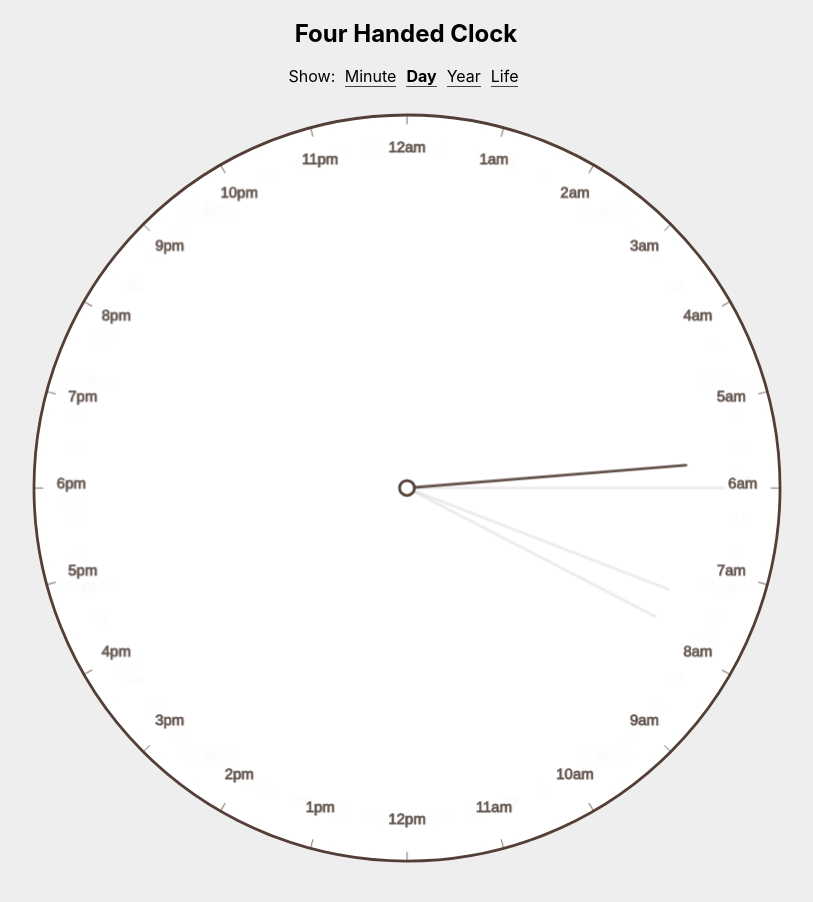
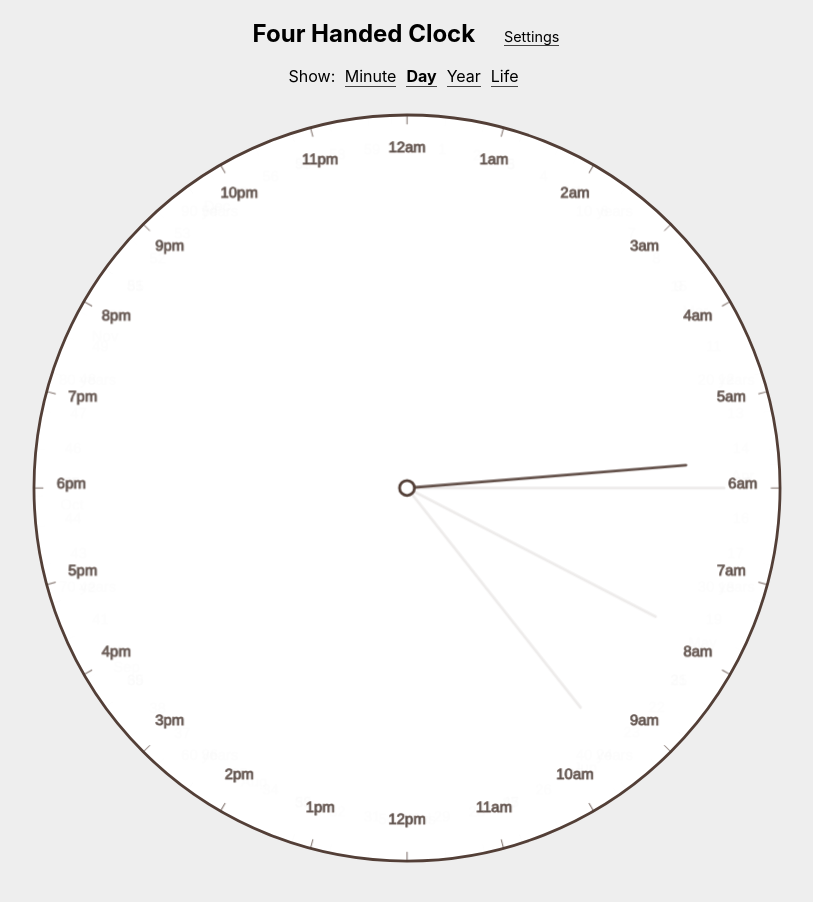
Before and after one commit to omarish/clock, a React (Create React App) app: page / in a window 1280 px wide. Shown: the top 902 px of the page, without its empty margins (234-1047 px from the left). Built offline with nearby package versions, Linux system fonts and the light colour scheme.

Commit message:
[Feature] Add settings page (#1)
* [Feature] Adds settings page

* Adds settings page

```diff
--- a/package.json
+++ b/package.json
@@ -38,5 +38,8 @@
       "last 1 firefox version",
       "last 1 safari version"
     ]
+  },
+  "devDependencies": {
+    "eslint": "^5.16.0"
   }
 }
--- a/src/App.js
+++ b/src/App.js
@@ -1,22 +1,22 @@
 import React, { Component } from 'react';
 import classNames from 'classnames';
+import { scaleLinear } from 'd3-scale'
+import * as d3 from 'd3'
+
 import './styles/index.scss';
 import Clock from './components/Clock'
-import { scaleLinear } from 'd3-scale'
-import * as d3 from "d3"
+import Settings from './components/Settings'
+
 import moment from 'moment'
-import { months, DOB, lifeExpectancy } from './util/constants'
+import { months, tsToDays, Storage } from './util'
 
-const hands = [
-  'Minute',
-  'Day',
-  'Year',
-  'Life'
-]
+const storage = new Storage()
+
 const clockRadius = 400,
       margin = 30;
-const tsToDays = ts => ts / 86400 / 1000
 
+const hands = ['Minute', 'Day', 'Year', 'Life']
+const pages = { CLOCK: 'clock', SETTINGS: 'settings'}
 const faces = {
   'Minute': {
     type: 'Minute',
@@ -63,13 +63,13 @@ const faces = {
   /* Life age. */
   'Life': {
     type: 'Life',
-    value: time => tsToDays(time - DOB) / 365,
+    value: time => tsToDays(time - storage.getDOB()) / 365,
     length: -(clockRadius - 100),
     balance: 0,
-    ticks: d3.range(0, lifeExpectancy, 5),
+    ticks: d3.range(0, storage.getExp(), 5),
     hover: val => `Age: ${val}`,
     scale: scaleLinear()
-      .domain([0, lifeExpectancy])
+      .domain([0, storage.getExp()])
       .range([0, 360]),
     text: (d, i) => {
       if (i === 0) return 'Born'
@@ -84,6 +84,7 @@ class App extends Component {
     super(props)
     this.state = {
       face: 'Hours',
+      page: pages.CLOCK,
       now: moment()
     }
   }
@@ -122,23 +123,19 @@ class App extends Component {
     })
   }
 
+  showSettings = () => this.setState({ page: pages.SETTINGS })
+  showClock = () => this.setState({ page: pages.CLOCK })
+
   render() {
     const side = 2 * clockRadius + margin
     const setFace = face => this.setState({ face })
 
-    return (
-      <div className='container'>
-        <div className='title'>
-          <h2>Four Handed Clock</h2>
-          {/* <div className="links">
-            <a href="#settings">Settings</a>
-          </div> */}
-        </div>
+    const clockPage = (
+      <div id="container">
         <div className='hands'>
           Show: {this.renderHands()}
         </div>
-        <div id="container">
-          <Clock
+        {this.state.page === pages.CLOCK && <Clock
           now={this.state.now}
           faces={faces}
           onSetFace={setFace}
@@ -147,8 +144,34 @@ class App extends Component {
           width={side}
           height={side}
           margin={30}
+          storage={storage}
+        />}
+      </div>
+    )
+
+    const onSubmit = evt => {
+      evt.preventDefault();
+      this.setState({ page: pages.CLOCK })
+      return true
+    }
+    const settingsPage = (
+      <Settings
+        storage={storage}
+        onSubmit={onSubmit}
       />
+    )
+
+    return (
+      <div className='container'>
+        <div className='title'>
+          <h2>Four Handed Clock</h2>
+          <div className="links">
+            {this.state.page === pages.CLOCK && <button onClick={() => this.showSettings()}>Settings</button>}
+            {this.state.page === pages.SETTINGS && <button onClick={() => this.showClock()}>Clock</button>}
           </div>
+        </div>
+        {this.state.page === pages.CLOCK && clockPage}
+        {this.state.page === pages.SETTINGS && settingsPage}
       </div>
     )
   }
--- a/src/components/Clock.js
+++ b/src/components/Clock.js
@@ -88,7 +88,6 @@ class Clock extends Component {
       .attr('id', faceId)
       .attr('class', 'clock-face')
       .on('click', (d, i) => {
-        console.info(d.type)
         this.props.onSetFace(d.type)
       })
 
--- /dev/null
+++ b/src/components/Settings.js
@@ -0,0 +1,62 @@
+import React from 'react';
+import PropTypes from 'prop-types'
+
+
+export const Settings = (props) => {
+  const [dob, setDob] = React.useState(localStorage.getItem('dob'));
+  const [exp, setExp] = React.useState(localStorage.getItem('exp'));
+
+  const setters = {
+    dob: setDob,
+    exp: setExp
+  }
+
+  const onChange = (key) => event => {
+    props.storage.set(key, event.target.value)
+    setters[key](event.target.value);
+  };
+
+  return (
+    <div id="container">
+      <h2>Settings</h2>
+      <form onSubmit={props.onSubmit}>
+        <table>
+          <tbody>
+            <tr>
+              <td>Birthday</td>
+              <td>
+                <input
+                  type="text"
+                  value={dob}
+                  onChange={onChange('dob')}
+                />
+              </td>
+            </tr>
+            <tr>
+              <td>Life Expectancy</td>
+              <td>
+                <input
+                  type="text"
+                  value={exp}
+                  onChange={onChange('exp')}
+                  placeholder={100} />
+              </td>
+            </tr>
+            <tr>
+              <td></td>
+              <td>
+                <button type="submit">Save</button>
+              </td>
+            </tr>
+          </tbody>
+        </table>
+      </form>
+    </div>
+  )
+}
+
+Settings.propTypes = {
+  onSubmit: PropTypes.func.isRequired
+}
+
+export default Settings
--- a/src/util/settings.js
+++ b/src/settings.js
@@ -1,5 +1,4 @@
 import { getTimezone } from './timezone'
-
 
 var x = document.getElementById("geo-result");
 
@@ -31,7 +30,3 @@ document.getElementById('geography').addEventListener('submit', e => {
   e.preventDefault()
   getLocation()
 })
-
-export const getSetting = name => {
-  return localStorage.getItem(name)
-}
--- a/src/styles/index.scss
+++ b/src/styles/index.scss
@@ -138,8 +138,11 @@ svg {
   &.active-hand {
     font-weight: bold;
   }
+}
 
-  button {
+button.link,
+.hand-select > button,
+.links > button {
   background:none!important;
   color:inherit;
   border:none;
@@ -151,4 +154,3 @@ svg {
 
   &:focus {outline:0;}
 }
-}
--- /dev/null
+++ b/src/util.js
@@ -0,0 +1,27 @@
+/* Convert a JS timestamp into days. */
+import moment from 'moment'
+
+export const tsToDays = ts => ts / 86400 / 1000
+export const months = ['Jan', 'Feb', 'Mar', 'Apr', 'May', 'Jun', 'Jul', 'Aug', 'Sep', 'Oct', 'Nov', 'Dec']
+
+export const hands = ['Minute', 'Day', 'Year', 'Life']
+
+export class Storage {
+  get(key, defaultValue) {
+    return localStorage.getItem(key) || defaultValue
+  }
+
+  set(key, val) {
+    localStorage.setItem(key, val)
+  }
+
+  getDOB() {
+    const val = this.get('dob', '1980-01-01')
+    return moment(val)
+  }
+
+  getExp() {
+    const val = this.get('exp', '100')
+    return parseInt(val, 10);
+  }
+}
--- a/src/util/constants.js
+++ /dev/null
@@ -1,5 +0,0 @@
-import moment from 'moment'
-
-export const DOB = moment('1988-06-19')
-export const lifeExpectancy = 100
-export const months = ['Jan', 'Feb', 'Mar', 'Apr', 'May', 'Jun', 'Jul', 'Aug', 'Sep', 'Oct', 'Nov', 'Dec']
```
Also changed, not shown: src/util/time.js (deleted, +0 -17 lines), src/calculator.js (renamed from src/util/calculator.js), src/tz.js (renamed from src/util/tz.js). Lines whose indentation alone changed are shown as unchanged.
